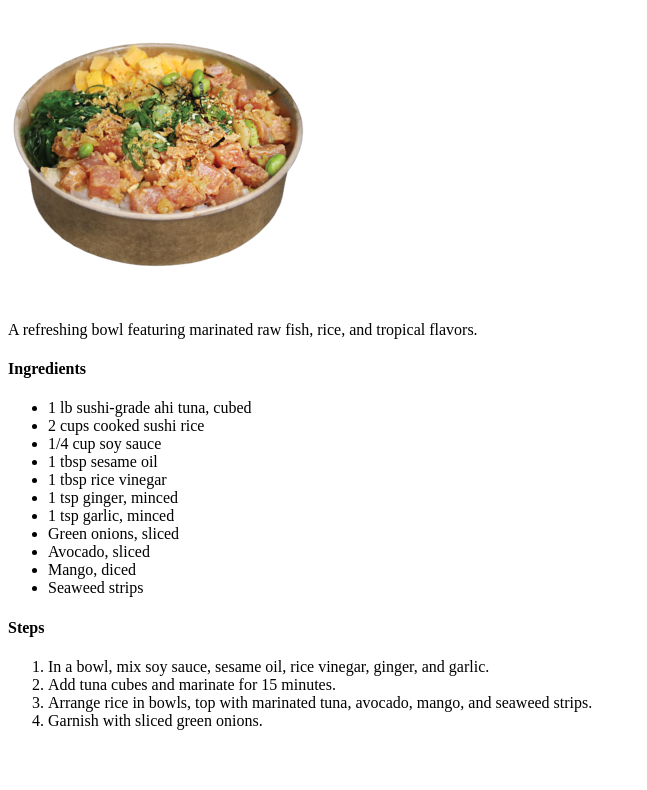
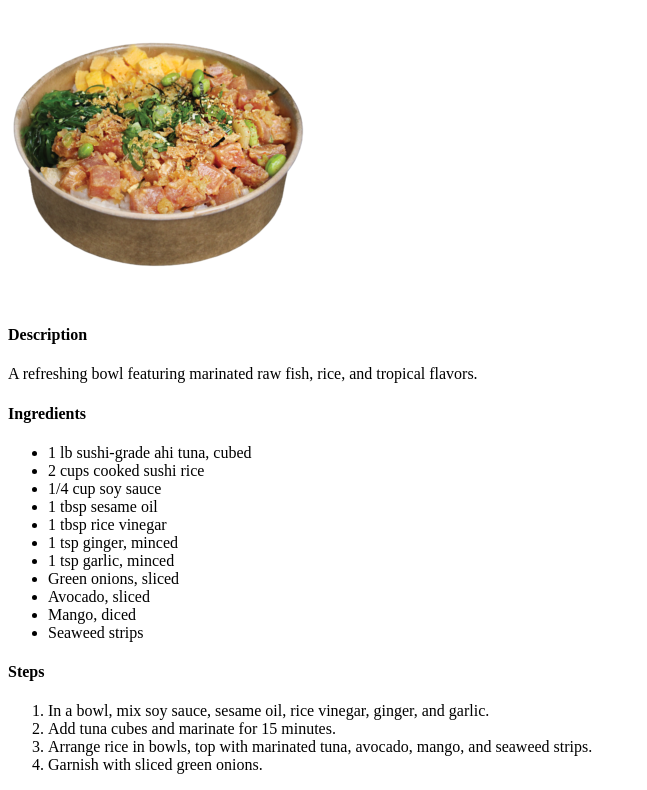
Before and after one commit to 808raf/odin-recipes, a plain HTML site: page recipes/poke-bowl.html in a window 1280 px wide. Shown: the part 79-869 px from the top of the page, without its empty margins (0-647 px from the left). Before the commit the page ends 825 px from the top, so only its background shows below. Drawn offline with Linux system fonts and the light colour scheme.

Commit message:
Modify Poke Bowl recipe
The "Description" heading was missing from the poke bowl recipe.

```diff
--- a/recipes/poke-bowl.html
+++ b/recipes/poke-bowl.html
@@ -8,6 +8,7 @@
 <body>
     <h1>Poke Bowl</h1>
     <img src="../images/pokebowl.png" alt="Poke Bowl" width="300">
+    <h4>Description</h4>
     <p>A refreshing bowl featuring marinated raw fish, rice, and tropical flavors.</p>
     <h4>Ingredients</h4>
     <ul>
```
